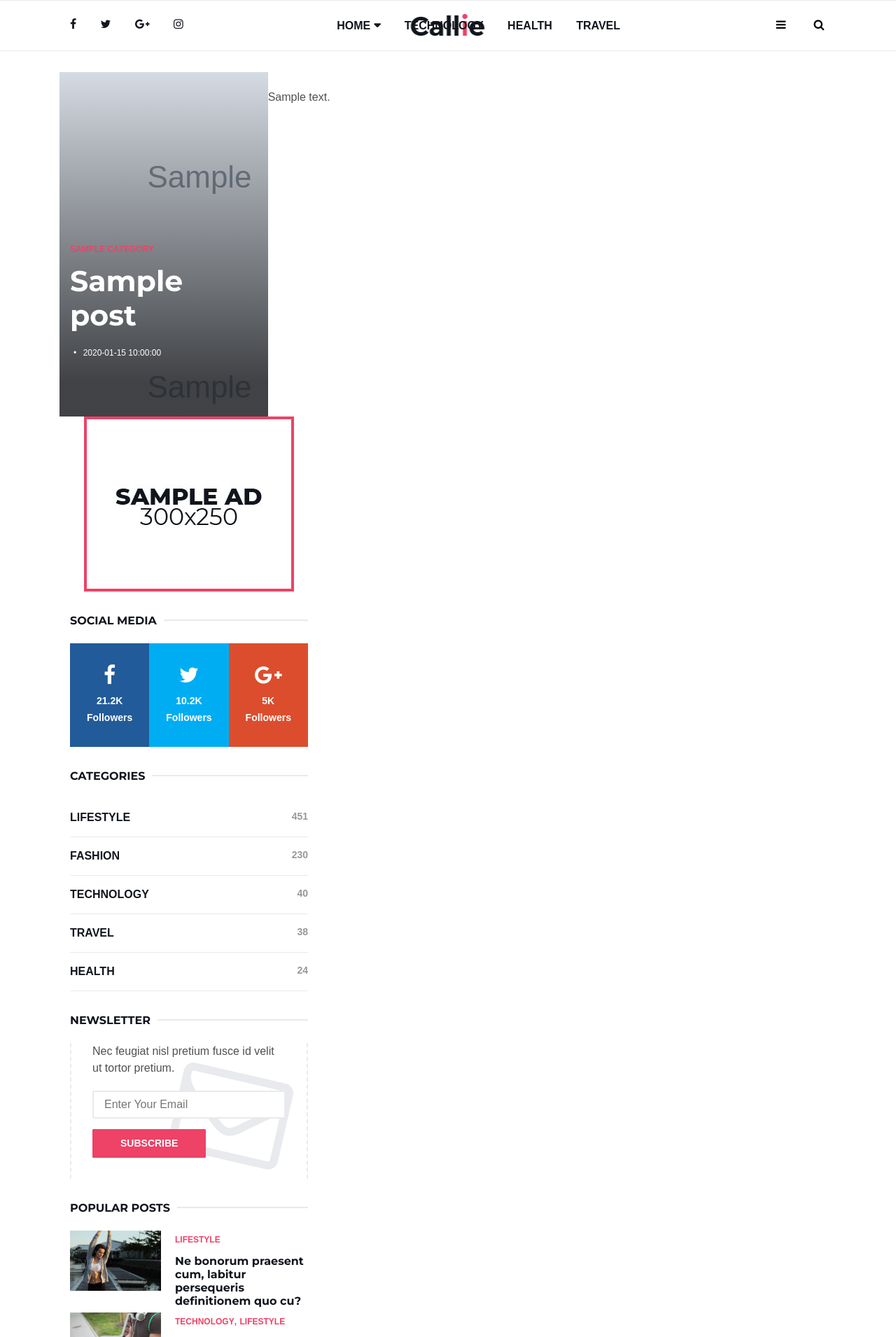
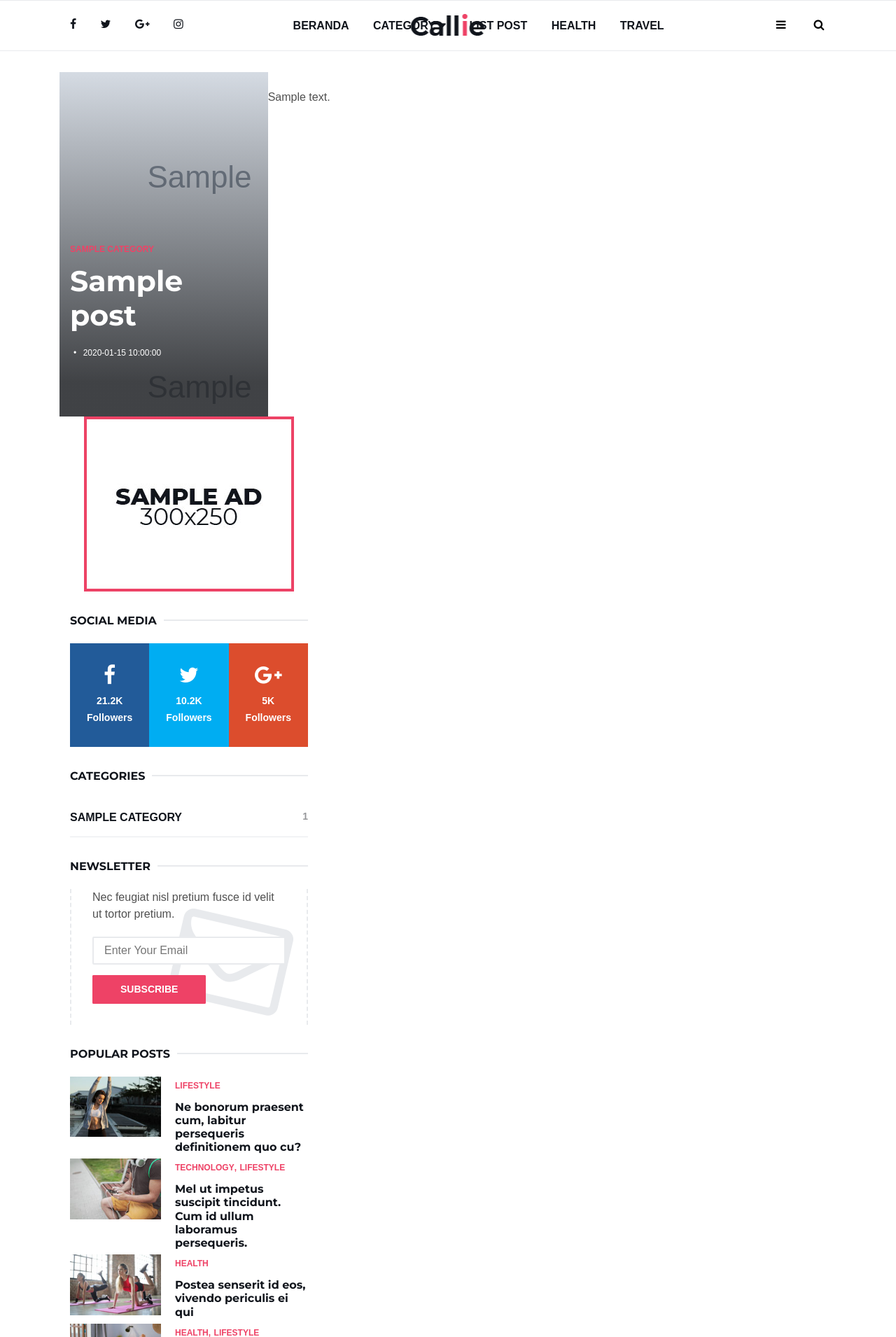
Before and after one commit to fariskun99web/blog_laravel, a Laravel app: page /isi-post/sample in a window 1280 px wide. Shown: the top 1910 px of the page at 70% size. Run offline with Laravel 8, Linux system fonts and the light colour scheme; tables that the repository leaves empty hold one stand-in row (values such as "Sample post"); grey boxes marked "Sample" are stand-in pictures; data that the repository does not hold is empty; some libraries are stand-ins or nearby versions; some web fonts are replaced.

Commit message:
list_post

```diff
--- a/app/Category.php
+++ b/app/Category.php
@@ -8,4 +8,14 @@ class Category extends Model
 {
     protected $fillable = ['name', 'slug'];
     protected $table = 'category';
+
+    public function posts(){
+        return $this->hasMany('App\Posts');
+    }
+
+    // fungsi untuk menampilkan field slug dalam data base
+    public function getRouteKeyName()
+    {
+        return 'slug';
+    }
 }
--- a/app/Http/Controllers/BlogController.php
+++ b/app/Http/Controllers/BlogController.php
@@ -4,18 +4,38 @@ namespace App\Http\Controllers;
 
 use Illuminate\Http\Request;
 use App\Posts;
+use App\Category;
 
 class BlogController extends Controller
 {
     public function index(Posts $posts){
-        $data = $posts->orderBy('created_at', 'desc')->get();
+        $category_widget = Category::all();
 
-        return view('blog', compact('data'));
+        $data = $posts->latest()->take(8)->get();
+
+        return view('blog', compact('data', 'category_widget'));
     }
 
     public function isi_blog($slug){
+        $category_widget = Category::all();
+
         $data = Posts::where('slug', $slug)->get();
 
-        return view('blog.isi_post', compact('data'));
+        return view('blog.isi_post', compact('data', 'category_widget'));
     }
+
+    public function list_blog(){
+        $category_widget = Category::all();
+
+        $data = Posts::latest()->paginate(6);
+        return view('blog.list_post', compact('data', 'category_widget'));
+    }
+
+    public function list_category(category $category){
+        $category_widget = Category::all();
+
+        $data = $category->posts()->paginate();
+        return view('blog.list_post', compact('data', 'category_widget'));
+    }
+
 }
--- a/resources/views/blog.blade.php
+++ b/resources/views/blog.blade.php
@@ -95,7 +95,6 @@
 					<!-- /row -->
 
 				</div>
-			</div>
 
 
 			<!-- /row -->
--- a/resources/views/blog/isi_post.blade.php
+++ b/resources/views/blog/isi_post.blade.php
@@ -30,7 +30,7 @@
 
     <div class="section-row">
 
-    {{ $isi_post->content }}
+    {!! $isi_post->content !!}
 
     </div>
 @endforeach
--- a/resources/views/template_blog/footer.blade.php
+++ b/resources/views/template_blog/footer.blade.php
@@ -23,11 +23,10 @@
                     <h3 class="footer-title">Categories</h3>
                     <div class="category-widget">
                         <ul>
-                            <li><a href="#">Lifestyle <span>451</span></a></li>
-                            <li><a href="#">Fashion <span>230</span></a></li>
-                            <li><a href="#">Technology <span>40</span></a></li>
-                            <li><a href="#">Travel <span>38</span></a></li>
-                            <li><a href="#">Health <span>24</span></a></li>
+                            @foreach ($category_widget as $hasil)
+
+                            <li><a href="#">{{ $hasil->name }} <span>{{ $hasil->posts->count() }}</span></a></li>
+                            @endforeach
                         </ul>
                     </div>
                 </div>
@@ -81,8 +80,8 @@
             <div class="col-md-6 col-md-pull-6">
                 <div class="footer-copyright">
                     <!-- Link back to Colorlib can't be removed. Template is licensed under CC BY 3.0. -->
-Copyright &copy;<script>document.write(new Date().getFullYear());</script> All rights reserved | This template is made with <i class="fa fa-heart-o" aria-hidden="true"></i> by <a href="https://colorlib.com" target="_blank">Colorlib</a>.Downloaded from <a href="https://themeslab.org/" target="_blank">Themeslab</a>
-<!-- Link back to Colorlib can't be removed. Template is licensed under CC BY 3.0. -->
+                Copyright &copy;<script>document.write(new Date().getFullYear());</script> All rights reserved | This template is made with <i class="fa fa-heart-o" aria-hidden="true"></i> by <a href="https://colorlib.com" target="_blank">Colorlib</a>.Downloaded from <a href="https://themeslab.org/" target="_blank">Themeslab</a>
+                <!-- Link back to Colorlib can't be removed. Template is licensed under CC BY 3.0. -->
                 </div>
             </div>
         </div>
--- a/resources/views/template_blog/head.blade.php
+++ b/resources/views/template_blog/head.blade.php
@@ -76,22 +76,21 @@
 				<div class="container">
 					<!-- nav -->
 					<ul class="nav-menu">
+						<li><a href="{{ url('') }}">Beranda</a></li>
 						<li class="has-dropdown">
-							<a href="index.html">Home</a>
+							<a href="index.html">Category</a>
 							<div class="dropdown">
 								<div class="dropdown-body">
 									<ul class="dropdown-list">
-										<li><a href="category.html">Category page</a></li>
-										<li><a href="blog-post.html">Post page</a></li>
-										<li><a href="author.html">Author page</a></li>
-										<li><a href="about.html">About Us</a></li>
-										<li><a href="contact.html">Contacts</a></li>
-										<li><a href="blank.html">Regular</a></li>
+										@foreach ($category_widget as $result1)
+
+										<li><a href="category.html">{{ $result1->name }}</a></li>
+										@endforeach
 									</ul>
 								</div>
 							</div>
 						</li>
-						<li><a href="#">Technology</a></li>
+						<li><a href="{{ route('blog.list') }}">List Post</a></li>
 						<li><a href="#">Health</a></li>
 						<li><a href="#">Travel</a></li>
 					</ul>
--- a/resources/views/template_blog/widget.blade.php
+++ b/resources/views/template_blog/widget.blade.php
@@ -44,11 +44,10 @@
         </div>
         <div class="category-widget">
             <ul>
-                <li><a href="#">Lifestyle <span>451</span></a></li>
-                <li><a href="#">Fashion <span>230</span></a></li>
-                <li><a href="#">Technology <span>40</span></a></li>
-                <li><a href="#">Travel <span>38</span></a></li>
-                <li><a href="#">Health <span>24</span></a></li>
+                @foreach ($category_widget as $hasil)
+
+                <li><a href="{{ route('blog.category', $hasil->slug) }}">{{ $hasil->name }} <span>{{ $hasil->posts->count() }}</span></a></li>
+                @endforeach
             </ul>
         </div>
     </div>
--- a/routes/web.php
+++ b/routes/web.php
@@ -18,6 +18,8 @@ Route::get('/', 'BlogController@index');
 // });
 
 Route::get('/isi-post/{slug}', 'BlogController@isi_blog')->name('blog.isi');
+Route::get('/list-post', 'BlogController@list_blog')->name('blog.list');
+Route::get('/list-category/{category}', 'BlogController@list_category')->name('blog.category');
 
 
 Route::group(['middleware' => 'auth'], function(){
```
Also changed, not shown: resources/views/admin/post/create.blade.php (+9 -2 lines), resources/views/admin/post/edit.blade.php (+7 -1 lines), resources/views/blog/list_post.blade.php (added, +30 -0 lines), public/uploads/posts/1615648067acer predator.jpg (added), public/uploads/posts/1615648121images.jpg (added), public/uploads/posts/1615727925laptop ASUS VivoBook Ultra A412.jpg (added), public/uploads/posts/1615728532Alam07.jpg (added), public/uploads/posts/1615732184virtual backdrop WEBINAR ANIMASI UDINUS.png (added).
